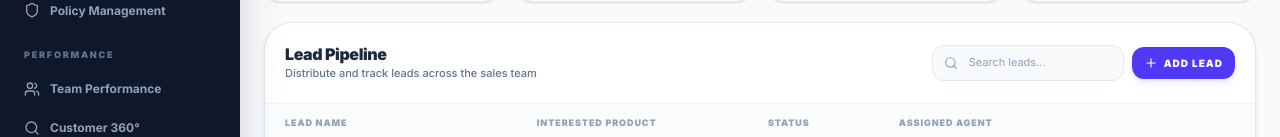
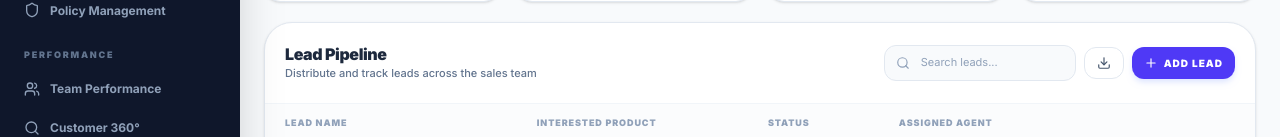
Before and after one commit to Gulhane-Shivani/Insurance_Advisor, a React (Vite) app: page /admin/leads in a window 1280 px wide. Shown: the part 181-318 px from the top of the page. Built offline with nearby package versions, Linux system fonts and the light colour scheme.

Commit message:
LeadManagement and PolicyManagement dashboard sections for admin interface

```diff
--- a/src/app/admin/sections/LeadManagement.tsx
+++ b/src/app/admin/sections/LeadManagement.tsx
@@ -7,8 +7,11 @@ import {
   Phone,
   TrendingUp,
   Clock,
-  X
+  X,
+  Download
 } from 'lucide-react';
+import toast from 'react-hot-toast';
+import { jsPDF } from 'jspdf';
 
 const LeadManagement: React.FC = () => {
   const [leads, setLeads] = useState([
@@ -36,6 +39,53 @@ const LeadManagement: React.FC = () => {
     );
   }, [leads, searchTerm]);
 
+  const handleExportData = () => {
+    try {
+      const doc = new jsPDF();
+      doc.setFontSize(22);
+      doc.setTextColor(99, 102, 241);
+      doc.text("LEAD PIPELINE EXPORT", 105, 20, { align: 'center' });
+
+      doc.setFontSize(10);
+      doc.setTextColor(100, 116, 139);
+      doc.text(`Generated on: ${new Date().toLocaleString()}`, 105, 28, { align: 'center' });
+
+      doc.setDrawColor(226, 232, 240);
+      doc.line(20, 35, 190, 35);
+
+      // Table Header
+      doc.setFillColor(248, 250, 252);
+      doc.rect(20, 45, 170, 10, 'F');
+      doc.setFont("helvetica", "bold");
+      doc.setFontSize(9);
+      doc.setTextColor(30, 41, 59);
+      doc.text("LEAD NAME", 25, 51);
+      doc.text("PRODUCT", 70, 51);
+      doc.text("SOURCE", 110, 51);
+      doc.text("STATUS", 145, 51);
+      doc.text("AGENT", 170, 51);
+
+      // Table Rows
+      doc.setFont("helvetica", "normal");
+      let currentY = 62;
+      filteredLeads.forEach((lead) => {
+        doc.text(lead.name, 25, currentY);
+        doc.text(lead.product, 70, currentY);
+        doc.text(lead.source, 110, currentY);
+        doc.text(lead.status, 145, currentY);
+        doc.text(lead.agent, 170, currentY);
+        currentY += 10;
+        doc.setDrawColor(241, 245, 249);
+        doc.line(20, currentY - 6, 190, currentY - 6);
+      });
+
+      doc.save(`Lead_Pipeline_${new Date().getTime()}.pdf`);
+      toast.success('Lead data exported as PDF');
+    } catch (err) {
+      toast.error('Failed to export lead data');
+    }
+  };
+
   const handleInputChange = (e: React.ChangeEvent<HTMLInputElement | HTMLSelectElement>) => {
     setFormData({ ...formData, [e.target.name]: e.target.value });
   };
@@ -49,6 +99,7 @@ const LeadManagement: React.FC = () => {
     setLeads([newLead, ...leads]);
     setIsModalOpen(false);
     setFormData({ name: '', product: 'Term Life', source: 'Web Inquiry', status: 'Warm', agent: 'Unassigned' });
+    toast.success('Lead added to pipeline');
   };
 
   return (
@@ -92,8 +143,15 @@ const LeadManagement: React.FC = () => {
                  />
               </div>
               <button
+                onClick={handleExportData}
+                className="flex items-center gap-1.5 px-3 py-2 bg-white border border-slate-200 text-slate-600 rounded-xl text-[10px] font-black uppercase tracking-widest hover:bg-slate-50 transition-all"
+                title="Export Leads"
+              >
+                <Download className="w-3.5 h-3.5" />
+              </button>
+              <button
                 onClick={() => setIsModalOpen(true)}
-                className="flex items-center gap-1.5 px-3 py-2 bg-indigo-600 text-white rounded-xl text-[10px] font-black uppercase tracking-widest hover:bg-indigo-700 shadow-md shadow-indigo-100"
+                className="flex items-center gap-1.5 px-3 py-2 bg-indigo-600 text-white rounded-xl text-[10px] font-black uppercase tracking-widest hover:bg-indigo-700 shadow-md shadow-indigo-100 active:scale-95 transition-all"
               >
                 <Plus className="w-3.5 h-3.5" /> Add Lead
               </button>
@@ -144,9 +202,9 @@ const LeadManagement: React.FC = () => {
                   </td>
                   <td className="px-5 py-3 text-right">
                     <div className="flex items-center justify-end gap-1">
-                       <button className="p-1.5 text-slate-400 hover:text-indigo-600"><Phone className="w-3.5 h-3.5" /></button>
-                       <button className="p-1.5 text-slate-400 hover:text-indigo-600"><Mail className="w-3.5 h-3.5" /></button>
-                       <button className="p-1.5 text-slate-400 hover:text-slate-800"><MoreVertical className="w-3.5 h-3.5" /></button>
+                       <button className="p-1.5 text-slate-400 hover:text-indigo-600 transition-colors"><Phone className="w-3.5 h-3.5" /></button>
+                       <button className="p-1.5 text-slate-400 hover:text-indigo-600 transition-colors"><Mail className="w-3.5 h-3.5" /></button>
+                       <button className="p-1.5 text-slate-400 hover:text-slate-800 transition-colors"><MoreVertical className="w-3.5 h-3.5" /></button>
                     </div>
                   </td>
                 </tr>
--- a/src/app/admin/sections/PolicyManagement.tsx
+++ b/src/app/admin/sections/PolicyManagement.tsx
@@ -12,6 +12,8 @@ import {
   Download,
   X
 } from 'lucide-react';
+import toast from 'react-hot-toast';
+import { jsPDF } from 'jspdf';
 
 const PolicyManagement: React.FC = () => {
   const [policies, setPolicies] = useState([
@@ -38,6 +40,53 @@ const PolicyManagement: React.FC = () => {
       policy.type.toLowerCase().includes(searchTerm.toLowerCase())
     );
   }, [policies, searchTerm]);
+
+  const handleExportData = () => {
+    try {
+      const doc = new jsPDF();
+      doc.setFontSize(22);
+      doc.setTextColor(99, 102, 241);
+      doc.text("POLICY REPOSITORY EXPORT", 105, 20, { align: 'center' });
+
+      doc.setFontSize(10);
+      doc.setTextColor(100, 116, 139);
+      doc.text(`Exported on: ${new Date().toLocaleString()}`, 105, 28, { align: 'center' });
+
+      doc.setDrawColor(226, 232, 240);
+      doc.line(20, 35, 190, 35);
+
+      // Table Header
+      doc.setFillColor(248, 250, 252);
+      doc.rect(20, 45, 170, 10, 'F');
+      doc.setFont("helvetica", "bold");
+      doc.setFontSize(9);
+      doc.setTextColor(30, 41, 59);
+      doc.text("ID", 25, 51);
+      doc.text("HOLDER", 50, 51);
+      doc.text("TYPE", 90, 51);
+      doc.text("STATUS", 130, 51);
+      doc.text("COVERAGE", 160, 51);
+
+      // Table Rows
+      doc.setFont("helvetica", "normal");
+      let currentY = 62;
+      filteredPolicies.forEach((p) => {
+        doc.text(p.id, 25, currentY);
+        doc.text(p.holder, 50, currentY);
+        doc.text(p.type, 90, currentY);
+        doc.text(p.status, 130, currentY);
+        doc.text(p.amount, 160, currentY);
+        currentY += 10;
+        doc.setDrawColor(241, 245, 249);
+        doc.line(20, currentY - 6, 190, currentY - 6);
+      });
+
+      doc.save(`Policy_Repository_${new Date().getTime()}.pdf`);
+      toast.success('Policy data exported successfully');
+    } catch (err) {
+      toast.error('Failed to export data');
+    }
+  };
 
   const handleInputChange = (e: React.ChangeEvent<HTMLInputElement | HTMLSelectElement>) => {
     setFormData({ ...formData, [e.target.name]: e.target.value });
@@ -77,6 +126,7 @@ const PolicyManagement: React.FC = () => {
       setPolicies([newPolicy, ...policies]);
     }
     setIsModalOpen(false);
+    toast.success(editingPolicyId ? 'Policy updated' : 'New policy created');
   };
 
   return (
@@ -199,8 +249,11 @@ const PolicyManagement: React.FC = () => {
         </div>
 
         <div className="p-4 bg-slate-50/50 border-t border-slate-100 flex items-center justify-between">
-           <button className="flex items-center gap-1.5 text-[10px] font-bold text-slate-500 hover:text-slate-800 transition-colors uppercase tracking-widest">
-             <Download className="w-3.5 h-3.5" /> Export Data
+           <button
+             onClick={handleExportData}
+             className="flex items-center gap-1.5 text-[10px] font-bold text-slate-500 hover:text-slate-800 transition-colors uppercase tracking-widest"
+           >
+             <Download className="w-3.5 h-3.5" /> Export Data (PDF)
            </button>
            <div className="flex items-center gap-3">
               <span className="text-[10px] font-bold text-slate-400 uppercase tracking-widest">Page 1 of 32</span>
```
